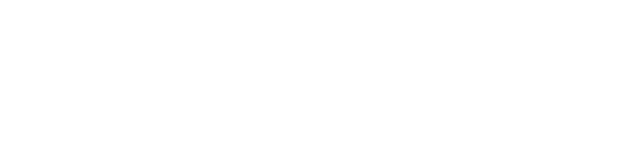
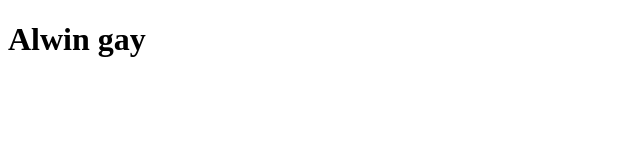
Before and after one commit to xaquaaa/forest-fire, a plain HTML site: page index.html in a window 1280 px wide. Shown: the whole page, without its empty margins (0-640 px from the left). Drawn offline with Linux system fonts and the light colour scheme.

Commit message:
Added alwin is gay

```diff
--- a/index.html
+++ b/index.html
@@ -4,8 +4,9 @@
     <meta charset="UTF-8">
     <meta name="viewport" content="width=device-width, initial-scale=1.0">
     <title>Document</title>
+
 </head>
 <body>
-
+    <h1>Alwin gay</h1>
 </body>
 </html>
```
